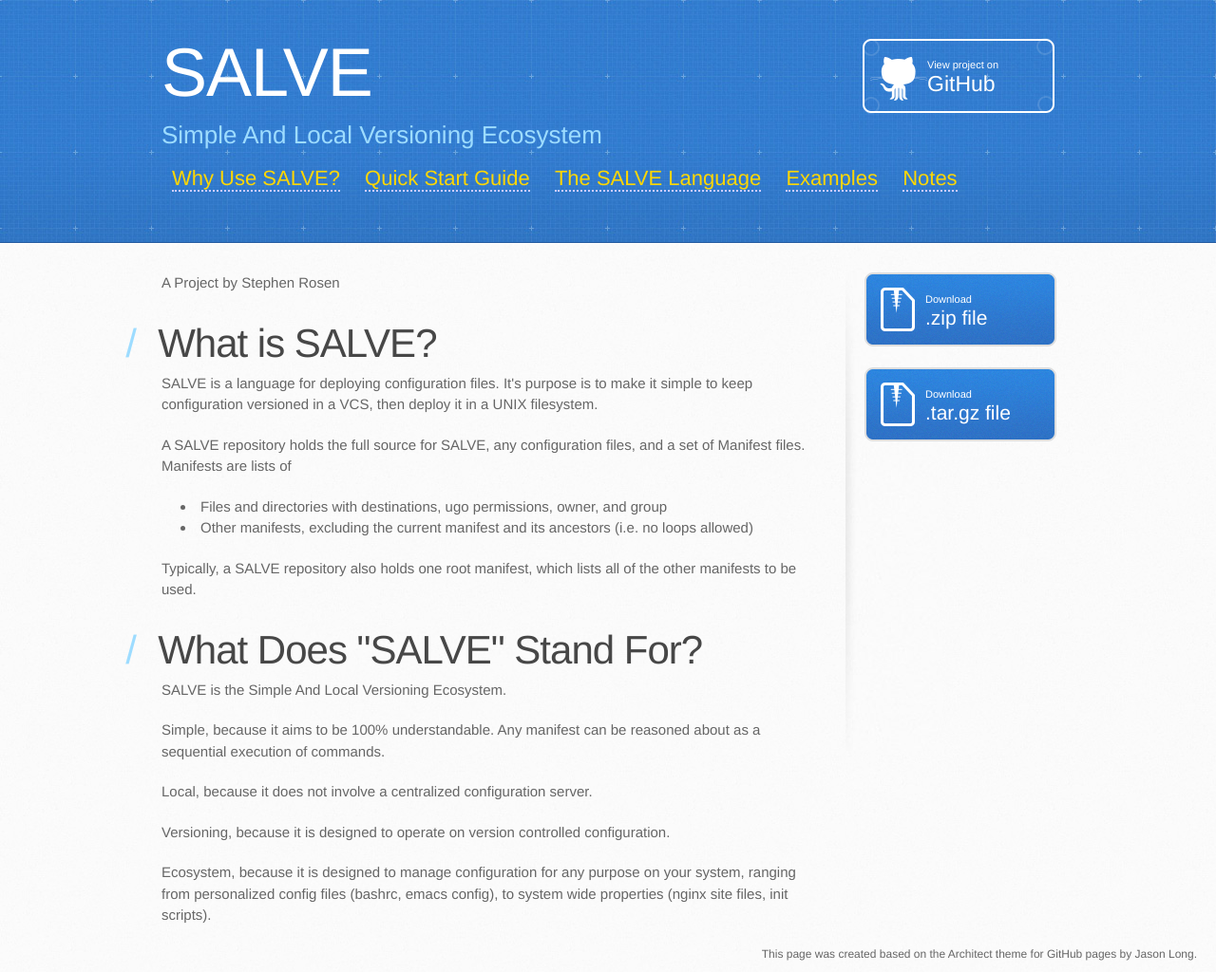
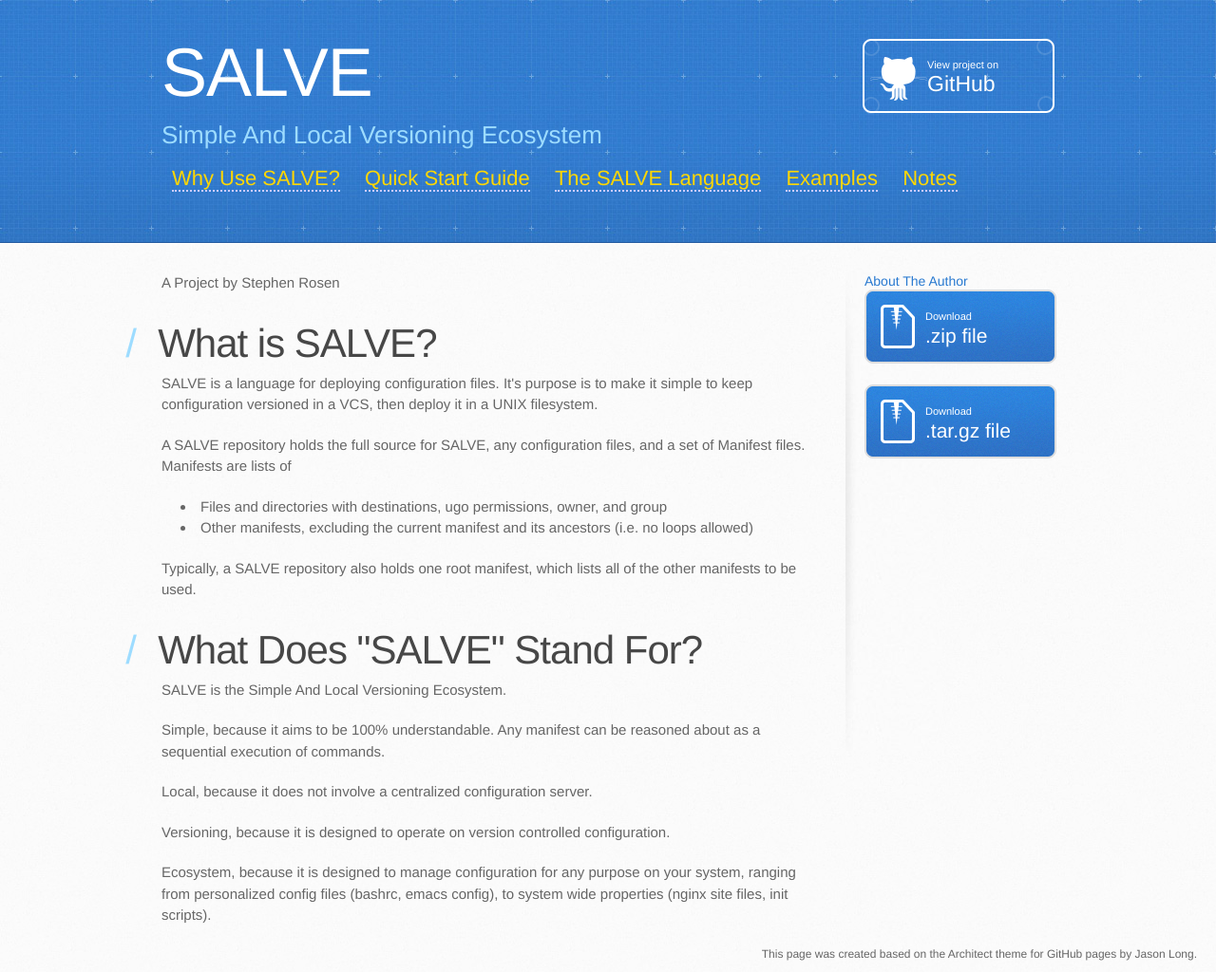
Before and after one commit to sirosen/salve.sirosen.net, a Jekyll site: the page built from index.html, in a window 1280 px wide. Shown: the whole page at 95% size. Built offline with Jekyll 4.4.1, drawn with Linux system fonts in a browser that asks for light colours; some web fonts are replaced.

Commit message:
Added link to cs.uchicago homepage to sidebar.
Also increased font size for the sidebar.

```diff
--- a/_includes/footer.html
+++ b/_includes/footer.html
@@ -1,5 +1,6 @@
         </section>
       <aside id="sidebar">
+        <a href="http://people.cs.uchicago.edu/~sirosen">About The Author</a>
         <a href="https://github.com/sirosen/SALVE/zipball/stable" class="button">
           <small>Download</small>
           .zip file
--- a/stylesheets/stylesheet.css
+++ b/stylesheets/stylesheet.css
@@ -122,7 +122,7 @@ aside#sidebar {
   min-height: 504px;
   float: right;
   background: transparent url(../images/sidebar-bg.jpg) 0 0 no-repeat;
-  font-size: 12px;
+  font-size: 14px;
   line-height: 1.3;
 }
 
```
